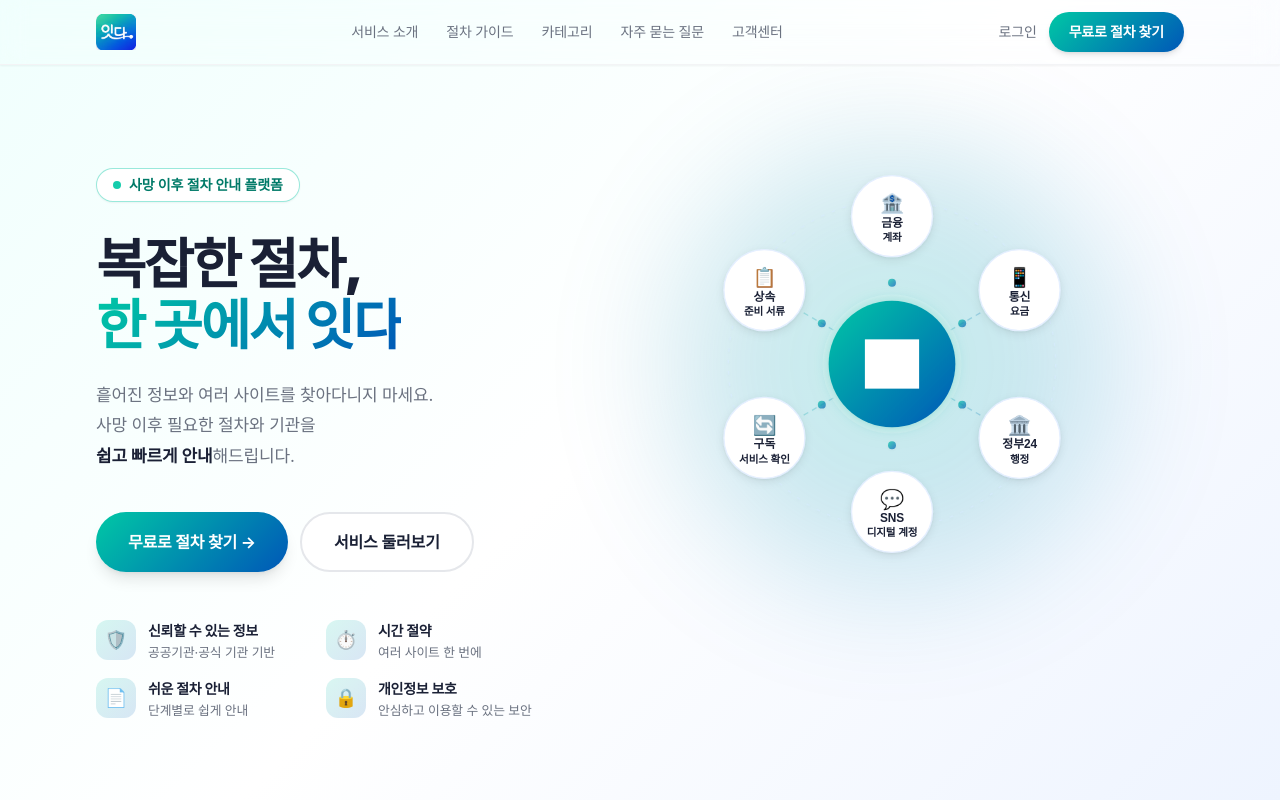
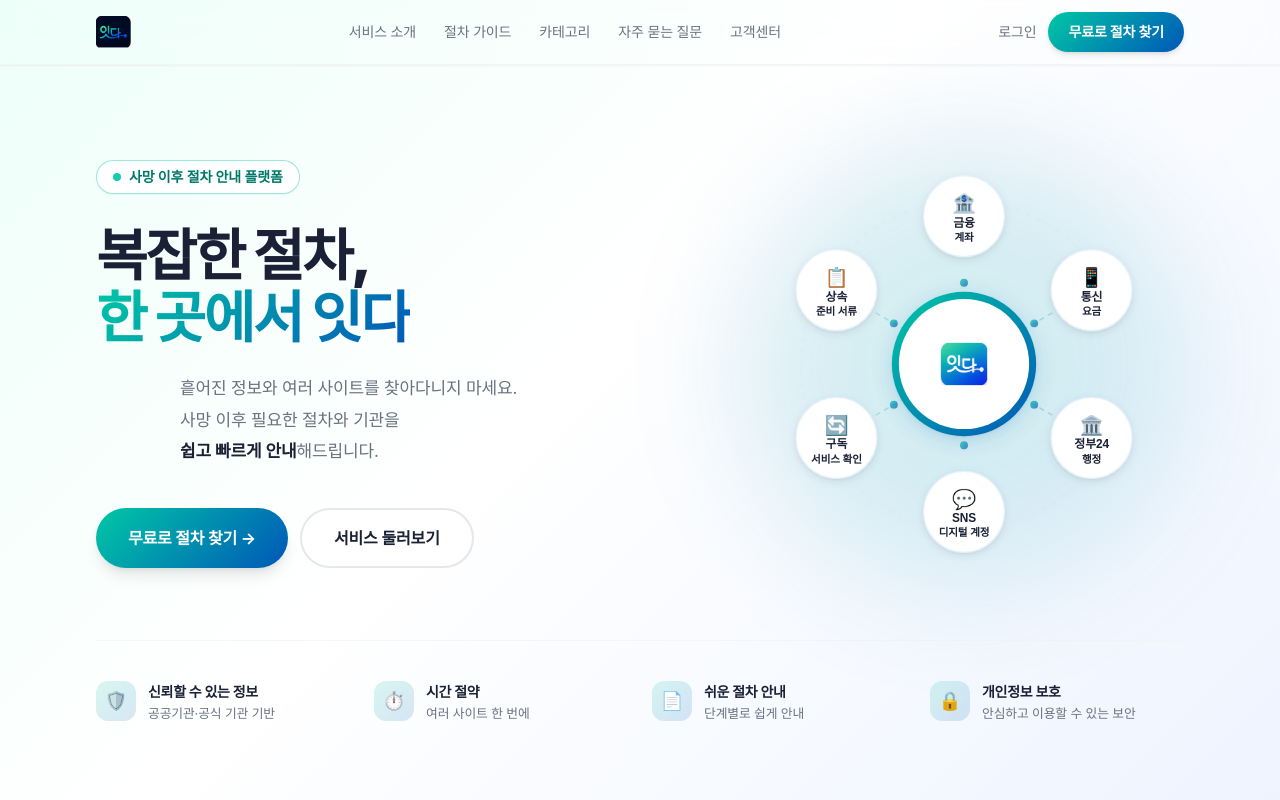
Before and after one commit to kokoroa201-art/itda, a React (Vite) app: page / in a window 1280 px wide. Shown: the top 800 px of the page. Built offline with nearby package versions, Linux system fonts and the light colour scheme; a web font is replaced by a local one.

Commit message:
로고 수정(흰원+그라디언트로고) + 정렬 개선 + trust 하단 이동 + makeWhite 필터 제거

```diff
--- a/src/App.jsx
+++ b/src/App.jsx
@@ -2,12 +2,12 @@ import { useState } from 'react'
 
 /* ── 데이터 ── */
 const CATEGORIES = [
-  { icon: '🏦', nodeL1: '금융',    nodeL2: '계좌',      title: '금융·계좌',       desc: '계좌 정리, 연금, 보험' },
-  { icon: '📱', nodeL1: '통신',    nodeL2: '요금',      title: '통신·요금',       desc: '이동통신, 인터넷, 요금제' },
-  { icon: '🏛️', nodeL1: '정부24', nodeL2: '행정',      title: '정부24·행정',     desc: '상속, 사망신고, 행정절차' },
-  { icon: '💬', nodeL1: 'SNS',     nodeL2: '디지털 계정', title: 'SNS·디지털 계정', desc: '카카오, 네이버, 구글' },
+  { icon: '🏦', nodeL1: '금융',    nodeL2: '계좌',       title: '금융·계좌',        desc: '계좌 정리, 연금, 보험' },
+  { icon: '📱', nodeL1: '통신',    nodeL2: '요금',       title: '통신·요금',        desc: '이동통신, 인터넷, 요금제' },
+  { icon: '🏛️', nodeL1: '정부24', nodeL2: '행정',       title: '정부24·행정',      desc: '상속, 사망신고, 행정절차' },
+  { icon: '💬', nodeL1: 'SNS',     nodeL2: '디지털 계정', title: 'SNS·디지털 계정',  desc: '카카오, 네이버, 구글' },
   { icon: '🔄', nodeL1: '구독',    nodeL2: '서비스 확인', title: '구독 서비스 확인', desc: '스트리밍, 쇼핑몰, 앱' },
-  { icon: '📋', nodeL1: '상속',    nodeL2: '준비 서류', title: '상속 준비 서류',  desc: '필요 서류 한눈에 확인' },
+  { icon: '📋', nodeL1: '상속',    nodeL2: '준비 서류',  title: '상속 준비 서류',   desc: '필요 서류 한눈에 확인' },
 ]
 
 const TRUST = [
@@ -22,7 +22,7 @@ const NAV_LINKS = ['서비스 소개', '절차 가이드', '카테고리', '자
 /* ── Hub Diagram ── */
 function HubDiagram() {
   const [hoveredIdx, setHoveredIdx] = useState(null)
-  const cx = 250, cy = 250, outerR = 168, innerR = 72
+  const cx = 250, cy = 250, outerR = 168, innerR = 74
 
   const nodes = CATEGORIES.map((cat, i) => {
     const angle = (i * 60 - 90) * Math.PI / 180
@@ -35,19 +35,23 @@ function HubDiagram() {
 
   return (
     <div className="relative w-full max-w-[460px] mx-auto select-none">
-      <div
-        className="absolute inset-0 rounded-full blur-3xl opacity-20 pointer-events-none"
-        style={{ background: 'radial-gradient(circle, #00C8A5 0%, #0057B8 100%)' }}
-      />
+      {/* 배경 glow */}
+      <div className="absolute inset-0 rounded-full blur-3xl opacity-15 pointer-events-none"
+        style={{ background: 'radial-gradient(circle, #00C8A5 0%, #0057B8 100%)' }} />
+
       <svg viewBox="0 0 500 500" className="relative w-full drop-shadow-sm">
         <defs>
           <linearGradient id="centerGrad" x1="0%" y1="0%" x2="100%" y2="100%">
             <stop offset="0%" stopColor="#00C8A5" />
             <stop offset="100%" stopColor="#0057B8" />
           </linearGradient>
+          <linearGradient id="ringGrad" x1="0%" y1="0%" x2="100%" y2="100%">
+            <stop offset="0%" stopColor="#00C8A5" />
+            <stop offset="100%" stopColor="#0057B8" />
+          </linearGradient>
           <linearGradient id="lineGrad" x1="0%" y1="0%" x2="100%" y2="0%">
-            <stop offset="0%" stopColor="#00C8A5" stopOpacity="0.45" />
-            <stop offset="100%" stopColor="#0057B8" stopOpacity="0.45" />
+            <stop offset="0%" stopColor="#00C8A5" stopOpacity="0.4" />
+            <stop offset="100%" stopColor="#0057B8" stopOpacity="0.4" />
           </linearGradient>
           <filter id="nodeShadow" x="-40%" y="-40%" width="180%" height="180%">
             <feDropShadow dx="0" dy="3" stdDeviation="5" floodColor="#00000015" />
@@ -55,19 +59,9 @@ function HubDiagram() {
           <filter id="nodeHoverShadow" x="-50%" y="-50%" width="200%" height="200%">
             <feDropShadow dx="0" dy="7" stdDeviation="14" floodColor="#00C8A545" />
           </filter>
-          <filter id="centerGlow" x="-30%" y="-30%" width="160%" height="160%">
-            <feGaussianBlur in="SourceAlpha" stdDeviation="8" result="blur" />
-            <feFlood floodColor="#00C8A5" floodOpacity="0.3" result="color" />
-            <feComposite in="color" in2="blur" operator="in" result="glow" />
-            <feMerge><feMergeNode in="glow" /><feMergeNode in="SourceGraphic" /></feMerge>
-          </filter>
-          {/* 이미지를 강제로 흰색으로 변환하는 SVG 필터 */}
-          <filter id="makeWhite" color-interpolation-filters="sRGB">
-            <feColorMatrix type="matrix"
-              values="0 0 0 0 1
-                      0 0 0 0 1
-                      0 0 0 0 1
-                      0 0 0 1 0" />
+          {/* 가운데 흰 원 그림자 */}
+          <filter id="centerShadow" x="-20%" y="-20%" width="140%" height="140%">
+            <feDropShadow dx="0" dy="4" stdDeviation="10" floodColor="#0057B830" />
           </filter>
         </defs>
 
@@ -78,7 +72,7 @@ function HubDiagram() {
         {/* 연결선 */}
         {nodes.map((n, i) => (
           <line key={i} x1={cx} y1={cy} x2={n.x} y2={n.y}
-            stroke="url(#lineGrad)" strokeWidth="1.5" strokeDasharray="6,5" opacity="0.55" />
+            stroke="url(#lineGrad)" strokeWidth="1.5" strokeDasharray="6,5" opacity="0.6" />
         ))}
 
         {/* 선 위 점 */}
@@ -107,16 +101,13 @@ function HubDiagram() {
               <circle cx={n.x} cy={n.y} r={46} fill="white"
                 stroke={isHov ? 'url(#centerGrad)' : '#E5EFFF'}
                 strokeWidth={isHov ? 2.5 : 1.5} />
-              {/* 아이콘 */}
               <text x={n.x} y={n.y - 13} textAnchor="middle"
                 fontSize="22" dominantBaseline="middle">{n.icon}</text>
-              {/* 첫째 줄 */}
               <text x={n.x} y={n.y + 12} textAnchor="middle"
                 fontSize="13.5" fill={col} fontWeight="800"
                 fontFamily="'Pretendard', 'Noto Sans KR', sans-serif">
                 {n.nodeL1}
               </text>
-              {/* 둘째 줄 — 같은 스타일 */}
               <text x={n.x} y={n.y + 28} textAnchor="middle"
                 fontSize="12" fill={col} fontWeight="700"
                 fontFamily="'Pretendard', 'Noto Sans KR', sans-serif">
@@ -126,17 +117,18 @@ function HubDiagram() {
           )
         })}
 
-        {/* ── 가운데 원 ── */}
-        <circle cx={cx} cy={cy} r={innerR + 7} fill="white" opacity="0.2" />
-        <circle cx={cx} cy={cy} r={innerR} fill="url(#centerGrad)" filter="url(#centerGlow)" />
-
-        {/* 잇다 로고 — 흰색 파일, 크게 */}
+        {/* ── 가운데 원: 그라디언트 링 + 흰 내원 + 컬러 로고 ── */}
+        {/* 그라디언트 링 (그림자 포함) */}
+        <circle cx={cx} cy={cy} r={innerR + 8}
+          fill="url(#ringGrad)" filter="url(#centerShadow)" />
+        {/* 흰색 내원 */}
+        <circle cx={cx} cy={cy} r={innerR} fill="white" />
+        {/* 그라디언트 로고 (컬러 그대로 흰 원 위에) */}
         <image
-          href="/img/itda_logo_white.png"
-          x={cx - 56} y={cy - 28}
-          width="112" height="56"
+          href="/img/itda_logo_gradation.png"
+          x={cx - 52} y={cy - 24}
+          width="104" height="48"
           preserveAspectRatio="xMidYMid meet"
-          filter="url(#makeWhite)"
         />
       </svg>
     </div>
@@ -154,24 +146,36 @@ export default function App() {
       <nav className="fixed inset-x-0 top-0 z-50 bg-white/96 backdrop-blur-md border-b border-gray-100 shadow-sm">
         <div className="max-w-6xl mx-auto px-4 sm:px-6 lg:px-8">
           <div className="flex items-center justify-between h-16">
+            {/* 로고: 흰 배경에 어울리는 컬러/블랙 버전 */}
             <div className="flex-shrink-0">
-              <img src="/img/itda_logo_gradation.png" alt="잇다" className="h-9 object-contain"
-                onError={e => { e.currentTarget.style.display = 'none' }} />
+              <img src="/img/itda_logo_black.png" alt="잇다"
+                className="h-8 w-auto object-contain"
+                onError={e => {
+                  // fallback: gradation 버전
+                  e.currentTarget.src = '/img/itda_logo_gradation.png'
+                  e.currentTarget.onerror = null
+                }}
+              />
             </div>
+
             <div className="hidden md:flex items-center gap-7">
               {NAV_LINKS.map(link => (
                 <a key={link} href="#"
-                  className="text-sm font-medium text-gray-500 hover:text-[#0057B8] transition-colors">
+                  className="text-sm font-medium text-gray-500 hover:text-[#0057B8] transition-colors"
+                  style={{ letterSpacing: '-0.01em' }}>
                   {link}
                 </a>
               ))}
             </div>
+
             <div className="hidden md:flex items-center gap-3">
               <a href="#" className="text-sm font-medium text-gray-500 hover:text-gray-800 transition-colors">로그인</a>
-              <button className="px-5 py-2.5 text-sm font-bold text-white rounded-full gradient-btn shadow-md hover:opacity-90 transition-opacity">
+              <button className="px-5 py-2.5 text-sm font-bold text-white rounded-full gradient-btn shadow-md hover:opacity-90 transition-opacity"
+                style={{ letterSpacing: '-0.01em' }}>
                 무료로 절차 찾기
               </button>
             </div>
+
             <button onClick={() => setMenuOpen(v => !v)}
               className="md:hidden w-10 h-10 flex items-center justify-center rounded-xl text-gray-600 hover:bg-gray-50"
               aria-label="메뉴">
@@ -179,6 +183,7 @@ export default function App() {
             </button>
           </div>
         </div>
+
         {menuOpen && (
           <div className="md:hidden border-t border-gray-100 bg-white px-4 py-4 space-y-1">
             {NAV_LINKS.map(link => (
@@ -198,33 +203,31 @@ export default function App() {
       {/* ═══ HERO ═══ */}
       <section
         className="pt-16 min-h-screen flex items-center"
-        style={{ background: 'linear-gradient(135deg, #F0FFFD 0%, #FFFFFF 50%, #EEF4FF 100%)' }}
+        style={{ background: 'linear-gradient(135deg, #EDFFF9 0%, #FFFFFF 45%, #EEF4FF 100%)' }}
       >
         <div className="max-w-6xl mx-auto px-4 sm:px-6 lg:px-8 w-full py-20">
-          {/*
-            ── 두 컬럼 정렬 핵심:
-            items-start → 둘 다 위에서부터 시작 (끝 높이 불일치 문제 해결)
-            lg:gap-12   → 적당한 간격
-          ──*/}
-          <div className="flex flex-col lg:flex-row lg:items-start gap-12 lg:gap-16">
 
-            {/* ── 왼쪽: 텍스트 ── */}
-            <div className="flex-1 min-w-0 max-w-lg mx-auto lg:mx-0 text-center lg:text-left lg:pt-6">
+          {/* ── 두 컬럼: items-center로 시각적 중심 정렬 ── */}
+          <div className="flex flex-col lg:flex-row lg:items-center gap-12 lg:gap-16">
+
+            {/* 왼쪽: badge + H1 + 부제목 + 버튼 */}
+            <div className="flex-1 min-w-0 text-center lg:text-left">
 
               {/* 배지 */}
               <div className="inline-flex items-center gap-2 px-4 py-1.5 rounded-full bg-white border border-[#00C8A5]/40 shadow-sm mb-8">
                 <span className="w-2 h-2 rounded-full bg-[#00C8A5] animate-pulse" />
-                <span className="text-sm font-semibold text-[#007A68]" style={{ letterSpacing: '-0.01em' }}>
+                <span className="text-sm font-semibold text-[#007A68]"
+                  style={{ letterSpacing: '-0.01em' }}>
                   사망 이후 절차 안내 플랫폼
                 </span>
               </div>
 
-              {/* H1 — Pretendard Black, 자간 타이트 */}
+              {/* H1 */}
               <h1
                 className="font-black text-[#1A2035] mb-6"
                 style={{
-                  fontSize: 'clamp(2.4rem, 5vw, 3.4rem)',
-                  lineHeight: 1.12,
+                  fontSize: 'clamp(2.4rem, 5vw, 3.5rem)',
+                  lineHeight: 1.1,
                   letterSpacing: '-0.04em',
                 }}
               >
@@ -234,11 +237,13 @@ export default function App() {
 
               {/* 부제목 */}
               <p
-                className="text-gray-500 mb-10 max-w-md mx-auto lg:mx-0"
+                className="text-gray-500 mb-10"
                 style={{
-                  fontSize: '1.0625rem',   /* 17px */
-                  lineHeight: 1.8,
+                  fontSize: '1.0625rem',
+                  lineHeight: 1.85,
                   letterSpacing: '-0.01em',
+                  maxWidth: '26rem',
+                  margin: '0 auto 2.5rem',
                 }}
               >
                 흩어진 정보와 여러 사이트를 찾아다니지 마세요.<br />
@@ -247,7 +252,7 @@ export default function App() {
               </p>
 
               {/* CTA 버튼 */}
-              <div className="flex flex-col sm:flex-row gap-3 justify-center lg:justify-start mb-12">
+              <div className="flex flex-col sm:flex-row gap-3 justify-center lg:justify-start">
                 <button
                   className="inline-flex items-center justify-center gap-2 px-8 py-4 font-bold text-white rounded-full gradient-btn shadow-lg hover:opacity-95 hover:-translate-y-0.5 transition-all"
                   style={{ fontSize: '1rem', letterSpacing: '-0.01em' }}
@@ -261,15 +266,22 @@ export default function App() {
                   서비스 둘러보기
                 </button>
               </div>
+            </div>
 
-              {/* Trust 그리드 */}
-              <div className="grid grid-cols-2 gap-x-5 gap-y-4 max-w-[440px] mx-auto lg:mx-0">
+            {/* 오른쪽: 허브 다이어그램 */}
+            <div className="flex-shrink-0 w-full max-w-[320px] sm:max-w-[380px] lg:max-w-[440px] mx-auto lg:mx-0">
+              <HubDiagram />
+            </div>
+          </div>
+
+          {/* ── Trust 스트립: 두 컬럼 아래 전체 너비 ── */}
+          <div className="mt-14 pt-10 border-t border-gray-100/80 grid grid-cols-2 sm:grid-cols-4 gap-6">
             {TRUST.map((t, i) => (
               <div key={i} className="flex items-start gap-3">
                 <div className="flex-shrink-0 w-10 h-10 rounded-xl bg-gradient-to-br from-[#00C8A5]/15 to-[#0057B8]/15 flex items-center justify-center text-lg">
                   {t.emoji}
                 </div>
-                    <div className="text-left">
+                <div>
                   <div className="font-bold text-[#1A2035]"
                     style={{ fontSize: '0.875rem', letterSpacing: '-0.02em' }}>
                     {t.title}
@@ -282,14 +294,7 @@ export default function App() {
               </div>
             ))}
           </div>
-            </div>
 
-            {/* ── 오른쪽: 허브 다이어그램 ── */}
-            {/* flex-shrink-0으로 너비 고정, lg:pt-0으로 상단 정렬 */}
-            <div className="flex-shrink-0 w-full max-w-[320px] sm:max-w-[380px] lg:max-w-[440px] mx-auto lg:mx-0">
-              <HubDiagram />
-            </div>
-          </div>
         </div>
       </section>
 
@@ -311,11 +316,12 @@ export default function App() {
                 className="group flex flex-col items-center gap-3 p-5 rounded-2xl border-2 border-gray-100 bg-white text-center transition-all duration-200 hover:border-[#00C8A5]/50 hover:shadow-lg hover:-translate-y-1.5">
                 <span className="text-4xl group-hover:scale-110 transition-transform duration-200">{cat.icon}</span>
                 <div>
-                  <div className="font-bold text-[#1A2035] group-hover:text-[#007A68] transition-colors leading-snug"
+                  <div className="font-bold text-[#1A2035] group-hover:text-[#007A68] transition-colors"
                     style={{ fontSize: '0.875rem', letterSpacing: '-0.02em' }}>
                     {cat.title}
                   </div>
-                  <div className="text-gray-400 mt-1 leading-snug" style={{ fontSize: '0.75rem' }}>
+                  <div className="text-gray-400 mt-1"
+                    style={{ fontSize: '0.75rem', lineHeight: 1.4 }}>
                     {cat.desc}
                   </div>
                 </div>
@@ -326,24 +332,23 @@ export default function App() {
       </section>
 
       {/* ═══ PAID BANNER ═══ */}
-      <section className="py-14" style={{ background: 'linear-gradient(135deg, #00C8A5 0%, #0057B8 100%)' }}>
+      <section className="py-14"
+        style={{ background: 'linear-gradient(135deg, #00C8A5 0%, #0057B8 100%)' }}>
         <div className="max-w-6xl mx-auto px-4 sm:px-6 lg:px-8">
           <div className="flex flex-col sm:flex-row items-center justify-between gap-6">
             <div className="text-center sm:text-left">
-              <p className="text-white/80 text-base font-medium mb-2" style={{ letterSpacing: '-0.01em' }}>
-                혼자 진행하기 어렵다면
-              </p>
-              <h3 className="text-2xl font-black text-white" style={{ letterSpacing: '-0.03em' }}>
-                전문가가 직접 도와드립니다
-              </h3>
-              <p className="text-white/70 text-base mt-2" style={{ letterSpacing: '-0.01em' }}>
-                필요한 절차를 처음부터 끝까지 함께 진행합니다
-              </p>
+              <p className="text-white/80 text-base font-medium mb-2"
+                style={{ letterSpacing: '-0.01em' }}>혼자 진행하기 어렵다면</p>
+              <h3 className="text-2xl font-black text-white"
+                style={{ letterSpacing: '-0.03em' }}>전문가가 직접 도와드립니다</h3>
+              <p className="text-white/70 text-base mt-2"
+                style={{ letterSpacing: '-0.01em' }}>필요한 절차를 처음부터 끝까지 함께 진행합니다</p>
             </div>
             <div className="flex items-center gap-5 flex-shrink-0">
               <div className="text-right">
                 <div className="text-white/60 text-sm line-through mb-0.5">100,000원</div>
-                <div className="text-white text-3xl font-black" style={{ letterSpacing: '-0.03em' }}>
+                <div className="text-white text-3xl font-black"
+                  style={{ letterSpacing: '-0.03em' }}>
                   39,000<span className="text-base font-bold ml-0.5">원</span>
                 </div>
               </div>
@@ -360,7 +365,8 @@ export default function App() {
       <footer className="bg-[#1A2035] py-8">
         <div className="max-w-6xl mx-auto px-4 sm:px-6 lg:px-8 flex flex-col sm:flex-row items-center justify-between gap-4">
           <div>
-            <img src="/img/itda_logo_white.png" alt="잇다" className="h-7 object-contain mb-2"
+            <img src="/img/itda_logo_white.png" alt="잇다"
+              className="h-7 w-auto object-contain mb-2"
               onError={e => { e.currentTarget.style.display = 'none' }} />
             <p className="text-sm text-gray-500">흩어진 절차를, 한 곳으로 · © 2026 잇다</p>
           </div>
```
Lines whose indentation alone changed are shown as unchanged.
